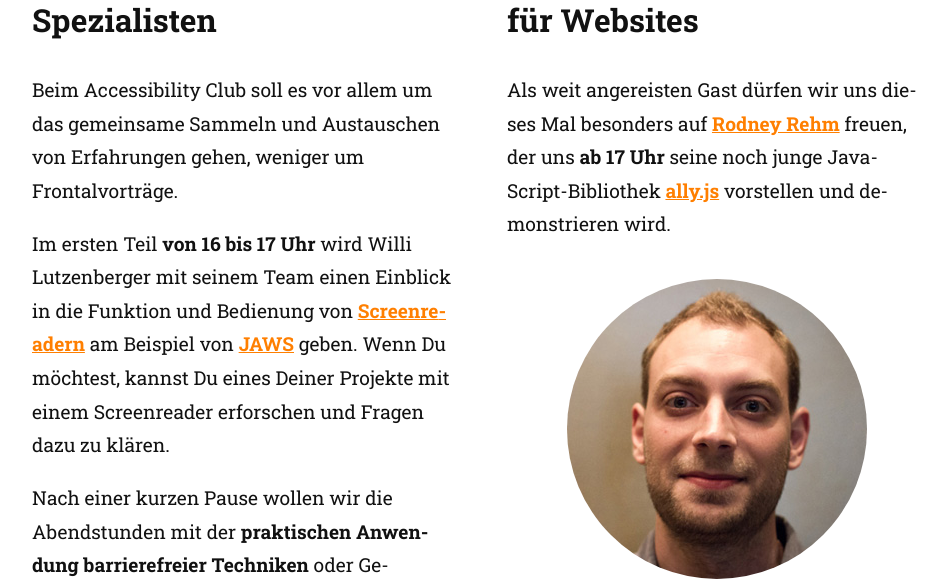
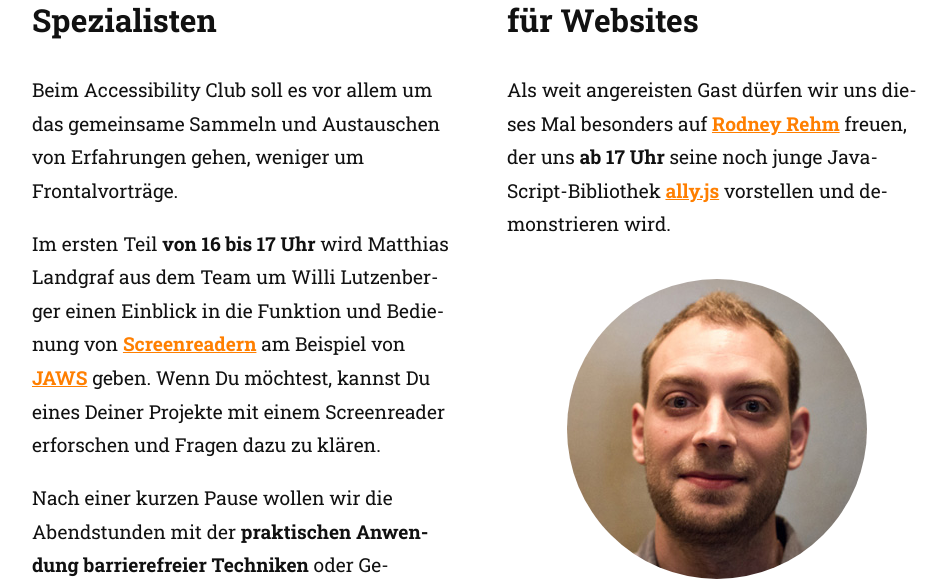
Before and after one commit to a11yclub/a11y.club, a PHP site: page / in a window 1280 px wide. Shown: the part 2023-2610 px from the top of the page, without its empty margins (160-1107 px from the left). Run offline with PHP 8.4, Linux system fonts and the light colour scheme.

Commit message:
Added Matthias Landgraf

```diff
--- a/index.php
+++ b/index.php
@@ -107,7 +107,8 @@
 				<div class="left content">
 					<h2>JAWS-Demonstration vom Spezialisten</h2>
 					<p>Beim Accessibility Club soll es vor allem um das gemeinsame Sammeln und Austauschen von Erfahrungen gehen, weniger um Frontalvorträge.</p>
-					<p>Im ersten Teil <b>von 16 bis 17 Uhr</b> wird Willi Lutzenberger mit seinem Team einen Einblick in die Funktion und Bedienung von <a href="http://de.wikipedia.org/wiki/Screenreader" target="_blank">Screenreadern</a> am Beispiel von <a href="http://www.freedomsci.de/prod01.htm" target="_blank">JAWS</a> geben. Wenn Du möchtest, kannst Du eines Deiner Projekte mit einem Screenreader erforschen und Fragen dazu zu klären.</p>
+					<p>Im ersten Teil <b>von 16 bis 17 Uhr</b> wird Matthias Landgraf aus dem Team um Willi
+                        Lutzenberger einen Einblick in die Funktion und Bedienung von <a href="http://de.wikipedia.org/wiki/Screenreader" target="_blank">Screenreadern</a> am Beispiel von <a href="http://www.freedomsci.de/prod01.htm" target="_blank">JAWS</a> geben. Wenn Du möchtest, kannst Du eines Deiner Projekte mit einem Screenreader erforschen und Fragen dazu zu klären.</p>
 					<p>Nach einer kurzen Pause wollen wir die Abendstunden mit der <b>praktischen Anwendung barrierefreier Techniken</b> oder Gesprächsrunden über verschiedenste Themen verbringen. Je nach Teilnehmerzahl bietet sich eine <a href="https://de.wikipedia.org/wiki/Tagung#Unkonferenz" target="_blank">unkonferenzartige</a> Vorab-Sessionplanung an.</p>
 				</div>
 				<div class="right content">
```
